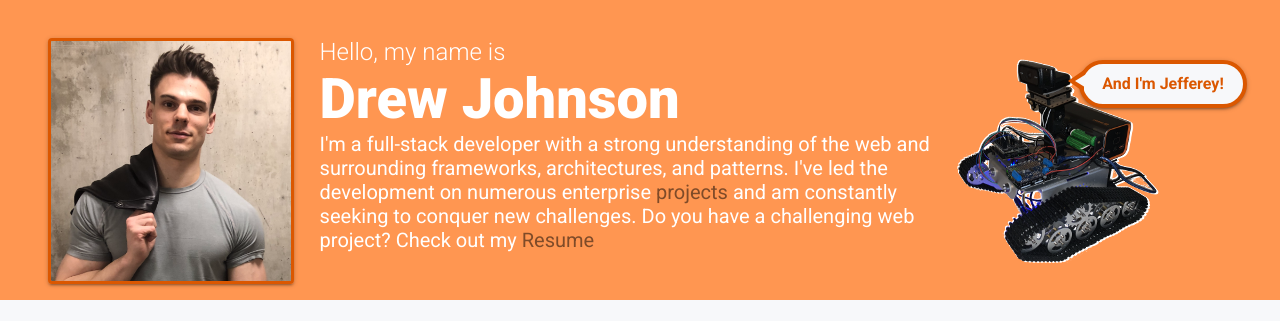
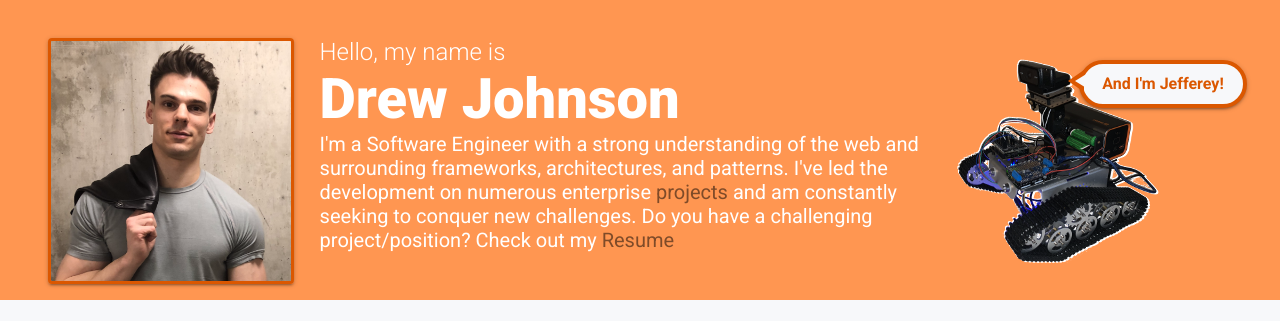
Before and after one commit to DrewJohnsonGT/portfolio-old, a Gatsby site: page / in a window 1280 px wide. Shown: the part 60-381 px from the top of the page. Built offline with nearby package versions, Linux system fonts and the light colour scheme; Gatsby itself is replaced by a stand-in of ours.

Commit message:
Description change

```diff
--- a/package.json
+++ b/package.json
@@ -2,7 +2,7 @@
     "name": "drew-johnson-portfolio",
     "private": true,
     "description": "Drew Johnson's Software Engineering Portfolio",
-    "version": "0.1.1",
+    "version": "0.1.10",
     "author": "Drew Johnson <drewjohnsongt@gmail.com>",
     "dependencies": {
         "babel-plugin-styled-components": "^1.10.1",
--- a/src/pages/index.js
+++ b/src/pages/index.js
@@ -435,12 +435,12 @@ const AboutPage = () => {
                     <Hello>Hello, my name is</Hello>
                     <Name>Drew Johnson</Name>
                     <Description>
-                        I'm a full-stack developer with a strong understanding
-                        of the web and surrounding frameworks, architectures,
-                        and patterns. I've led the development on numerous
+                        I'm a Software Engineer with a strong understanding of
+                        the web and surrounding frameworks, architectures, and
+                        patterns. I've led the development on numerous
                         enterprise <TextLink to="/projects">projects</TextLink>{' '}
                         and am constantly seeking to conquer new challenges. Do
-                        you have a challenging web project? Check out my{' '}
+                        you have a challenging project/position? Check out my{' '}
                         <TextLink to="/resume">Resume</TextLink>
                     </Description>
                 </IntroTextDiv>
```
